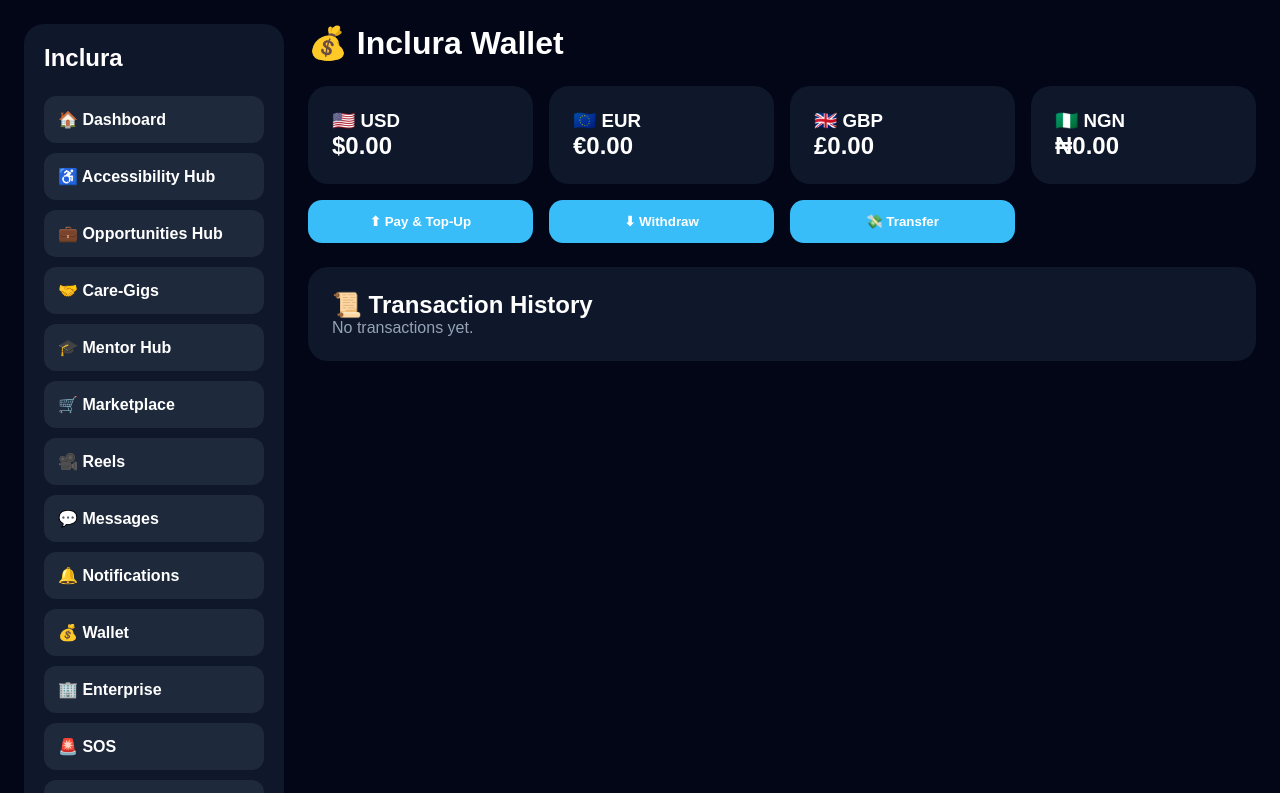
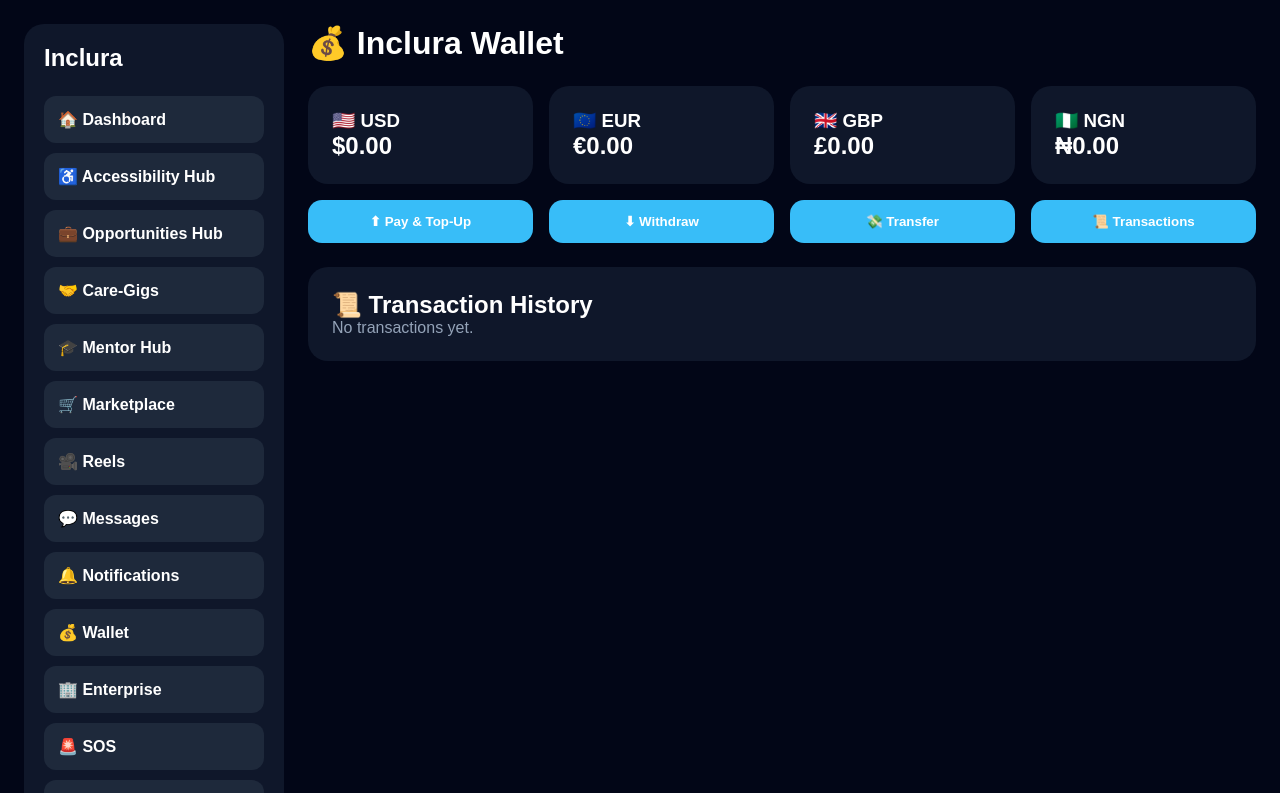
Before and after one commit to inclurah-png/inclura-web, a React (Vite) app: page /wallet in a window 1280 px wide. Shown: the top 793 px of the page. Built offline with nearby package versions, Linux system fonts and the light colour scheme; no server answers; sample sign-in values are in the browser's storage.

Commit message:
Update Wallet.jsx

```diff
--- a/src/pages/Wallet.jsx
+++ b/src/pages/Wallet.jsx
@@ -57,13 +57,26 @@ marginBottom: "24px",
   ⬆ Pay & Top-Up
 </button>
 
-      <button style={actionBtn}>
-        ⬇ Withdraw
-      </button>
+<button
+  style={actionBtn}
+  onClick={() => navigate("/withdraw")}
+>
+  ⬇ Withdraw
+</button>
 
-      <button style={actionBtn}>
-        💸 Transfer
-      </button>
+<button
+  style={actionBtn}
+  onClick={() => navigate("/transfer")}
+>
+  💸 Transfer
+</button>
+
+<button
+  style={actionBtn}
+  onClick={() => navigate("/transactions")}
+>
+  📜 Transactions
+</button>
     </div>
 
     <div
```
